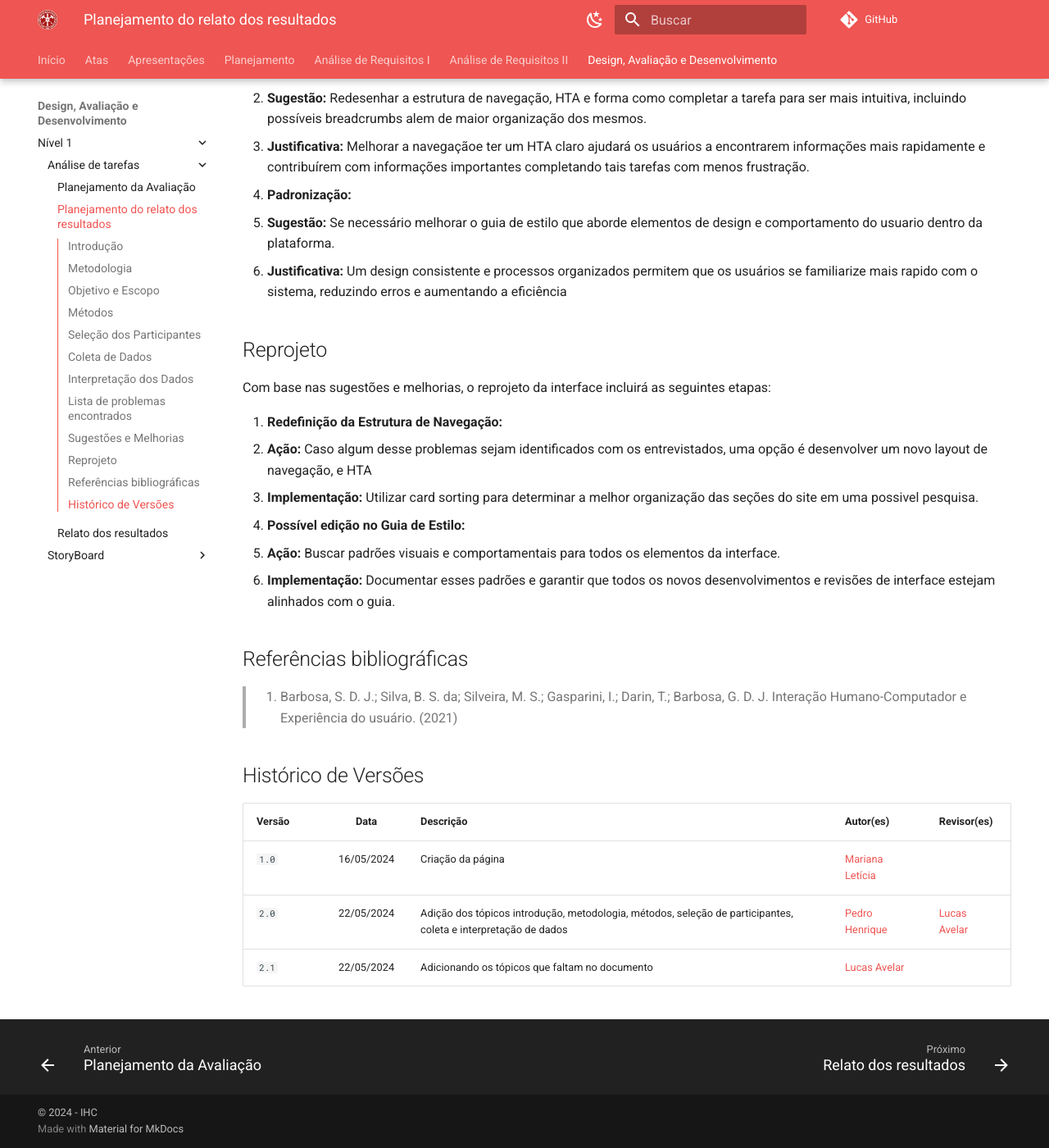
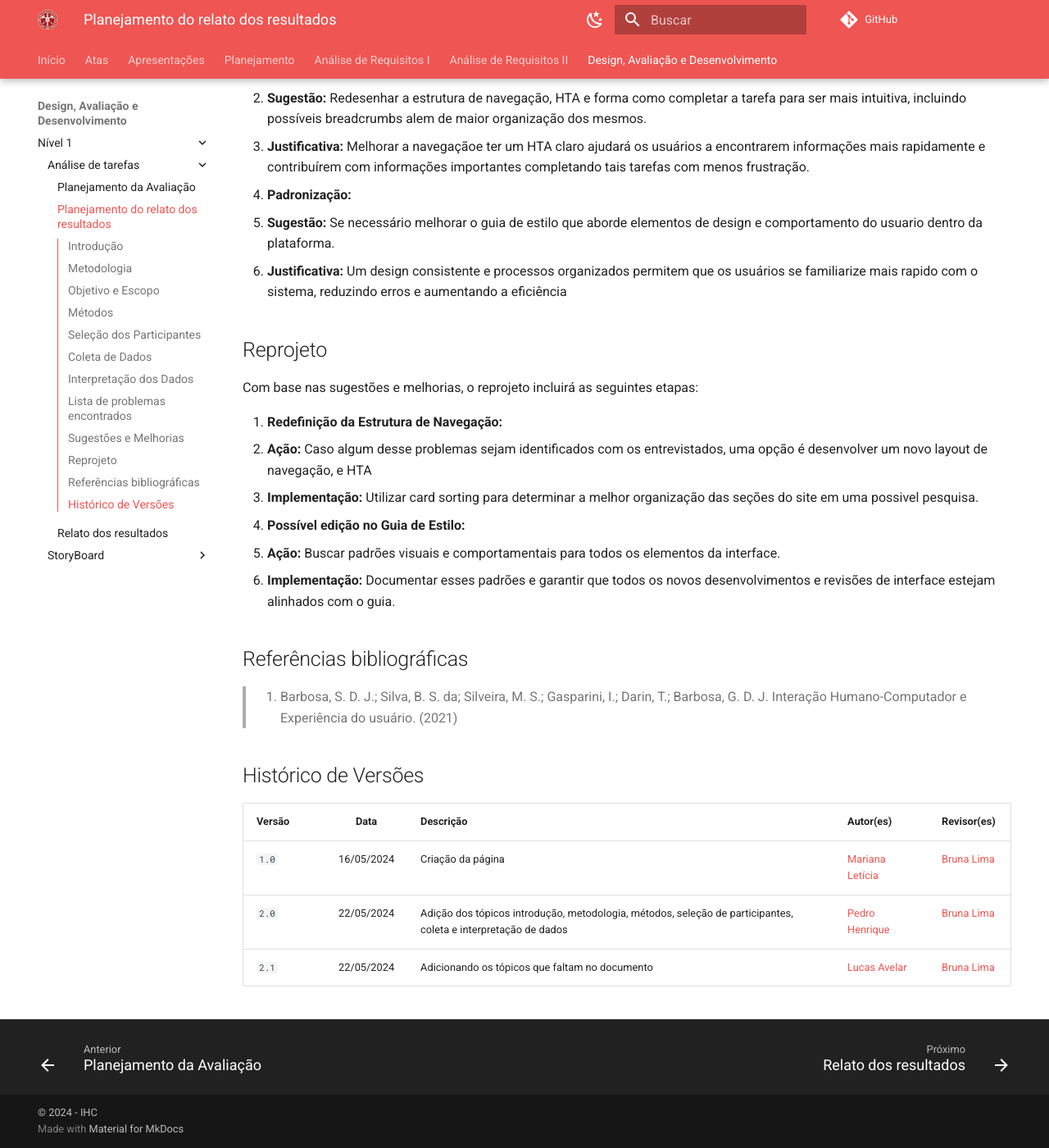
Before and after one commit to Interacao-Humano-Computador/2024.1-CBMERJ, an MkDocs documentation site: the page built from docs/design_avaliacao_desenvolvimento/nivel_1/analise_tarefas/planejamento_relato_resultados.md, in a window 1280 px wide and 1400 px high, scrolled down 2778 px. Shown: the whole window at 82% size. Built offline with MkDocs 1.6.1 and Material for MkDocs 9.7.7, drawn with Linux system fonts in a browser that asks for light colours; comment, search, counter and statistics services are not loaded.

Commit message:
Revisão do planejamento

```diff
--- a/docs/design_avaliacao_desenvolvimento/nivel_1/analise_tarefas/planejamento_relato_resultados.md
+++ b/docs/design_avaliacao_desenvolvimento/nivel_1/analise_tarefas/planejamento_relato_resultados.md
@@ -64,7 +64,7 @@ Com base nos possiveis problemas identificados, apresentamos as seguintes sugest
    - **Justificativa:** Um design consistente e processos organizados permitem que os usuários se familiarize mais rapido com o sistema, reduzindo erros e aumentando a eficiência
 
 ## Reprojeto
-Com base nas sugestões e melhorias, o reprojeto da interface incluirá as seguintes etapas:
+Com base nas sugestões e melhorias, o reprojeto incluirá as seguintes etapas:
 
 1. **Redefinição da Estrutura de Navegação:**
    - **Ação:** Caso algum desse problemas sejam identificados com os entrevistados, uma opção é desenvolver um novo layout de navegação, e HTA
@@ -82,6 +82,6 @@ Com base nas sugestões e melhorias, o reprojeto da interface incluirá as segui
 
 | Versão |    Data    | Descrição                                 | Autor(es)                                       | Revisor(es)                                    |
 | ------ | :--------: | ----------------------------------------- | ----------------------------------------------- | ---------------------------------------------- |
-| `1.0`   | 16/05/2024 | Criação da página                         | [Mariana Letícia](https://github.com/Marianannn) |     |
-| `2.0`   | 22/05/2024 | Adição dos tópicos introdução, metodologia, métodos, seleção de participantes, coleta e interpretação de dados | [Pedro Henrique](https://github.com/PedroHhenriq) |  [Lucas Avelar](https://github.com/LucasAvelar2711)  |
-| `2.1`   | 22/05/2024 | Adicionando os tópicos que faltam no documento  | [Lucas Avelar](https://github.com/LucasAvelar2711) |     |
+| `1.0`   | 16/05/2024 | Criação da página                        | [Mariana Letícia](https://github.com/Marianannn) | [Bruna Lima](https://github.com/libruna) |
+| `2.0`   | 22/05/2024 | Adição dos tópicos introdução, metodologia, métodos, seleção de participantes, coleta e interpretação de dados | [Pedro Henrique](https://github.com/PedroHhenriq) |  [Bruna Lima](https://github.com/libruna) |
+| `2.1`   | 22/05/2024 | Adicionando os tópicos que faltam no documento  | [Lucas Avelar](https://github.com/LucasAvelar2711) |  [Bruna Lima](https://github.com/libruna)  |
```
